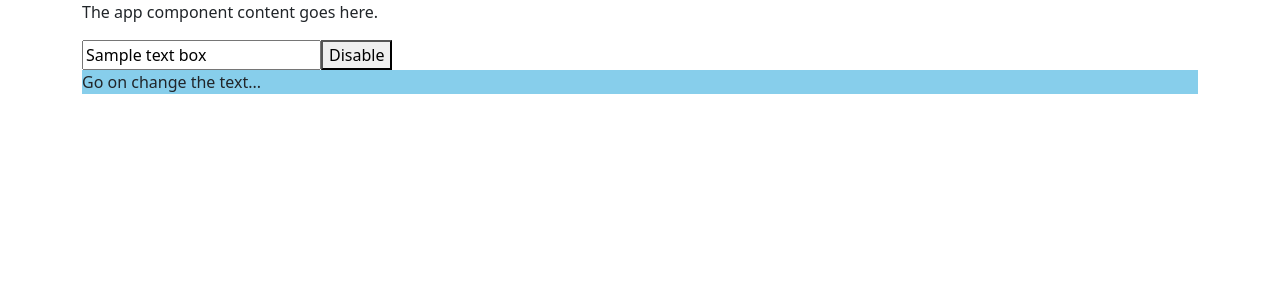
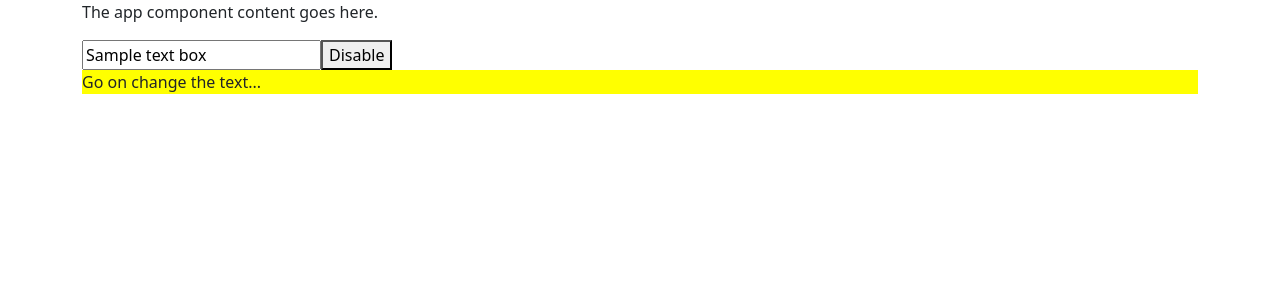
Before and after one commit to gishu/angular-bootcamp, an Angular app: page / in a window 1280 px wide. Shown: the top 300 px of the page. Built offline with nearby package versions, Linux system fonts and the light colour scheme.

Commit message:
create a custom directive

```diff
--- a/src/app/app.component.html
+++ b/src/app/app.component.html
@@ -6,7 +6,7 @@
     {{ enableText ? "Disable" : "Enable" }}
   </button>
   <div *ngIf="enableText; else disabledTemplate" [ngClass]="getClasses()">
-    <p>Go on change the text...</p>
+    <p appHighlight>Go on change the text...</p>
   </div>
 
   <ng-template #disabledTemplate>
--- a/src/app/app.module.ts
+++ b/src/app/app.module.ts
@@ -2,10 +2,12 @@
 import { BrowserModule } from '@angular/platform-browser';
 
 import { AppComponent } from './app.component';
+import { HighlightDirective } from './highlight/highlight.directive';
 
 @NgModule({
   declarations: [
-    AppComponent
+    AppComponent,
+    HighlightDirective
   ],
   imports: [
     BrowserModule
--- /dev/null
+++ b/src/app/highlight/highlight.directive.ts
@@ -0,0 +1,12 @@
+import { Directive, ElementRef, OnInit } from '@angular/core';
+
+@Directive({
+  selector: '[appHighlight]',
+})
+export class HighlightDirective implements OnInit {
+  constructor(private elementRef: ElementRef) {}
+
+  ngOnInit(): void {
+    this.elementRef.nativeElement.style.backgroundColor = 'yellow';
+  }
+}
```
